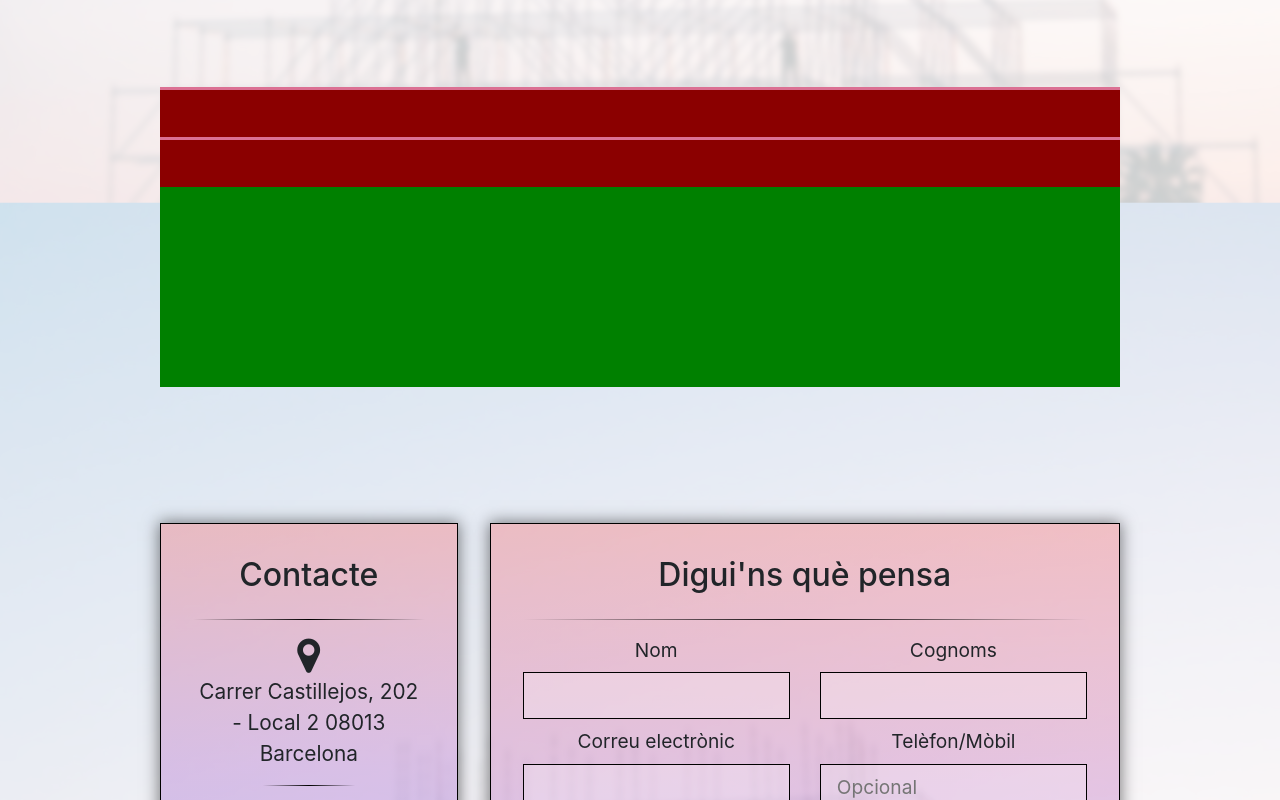
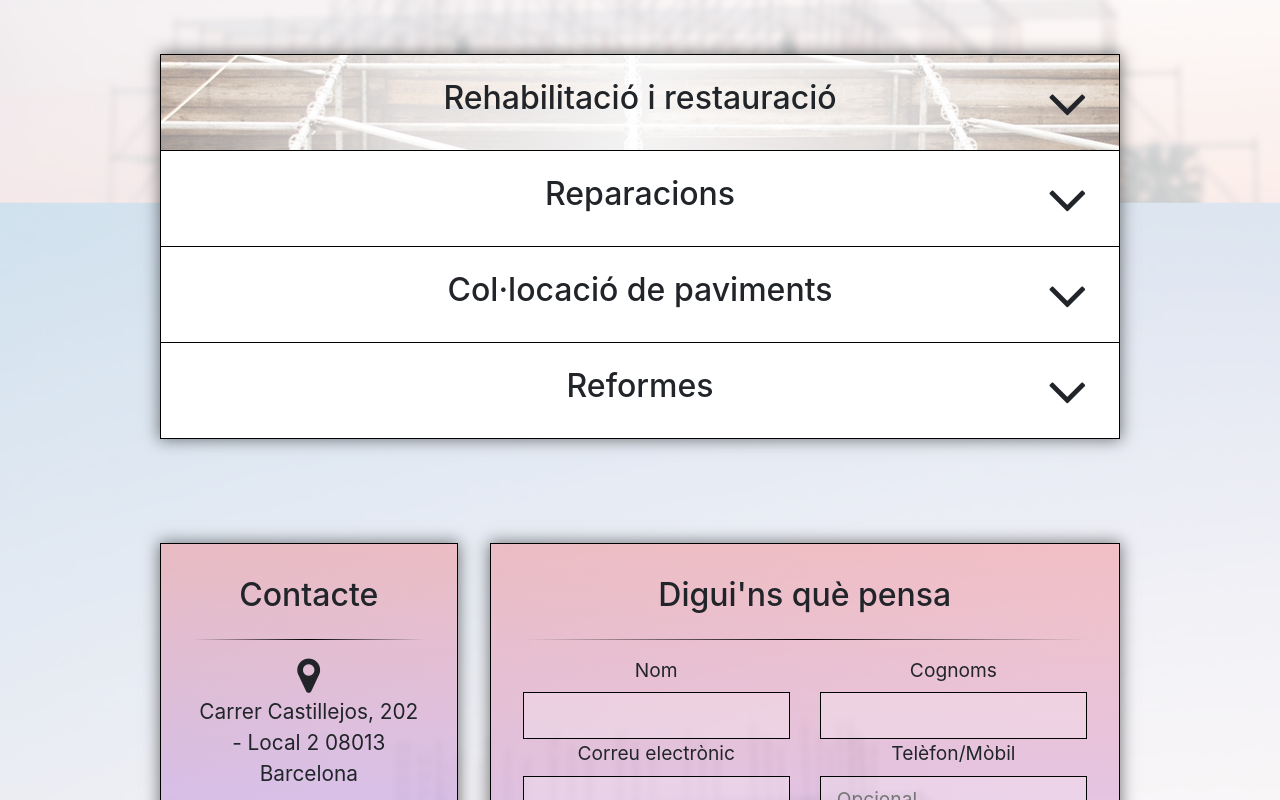
Before and after one commit to Artagok/preintser, a React (Create React App) app: page / in a window 1280 px wide. Shown: the part 1660-2460 px from the top of the page. Built offline with nearby package versions, Linux system fonts and the light colour scheme.

Commit message:
21/01/2020 - Services + Resizing

```diff
--- a/src/compontents/About.css
+++ b/src/compontents/About.css
@@ -42,7 +42,7 @@
 }
 
 .associations-wrapper {
-  margin: 2rem 0;
+  margin: 2rem 0 0 0;
 }
 .associations-wrapper img {
   margin: 0 1rem;
--- a/src/compontents/Contact.css
+++ b/src/compontents/Contact.css
@@ -1,5 +1,5 @@
 .contact-wrapper {
-  padding: 8.5rem 0 10rem 0;
+  padding: 6.5rem 0 10rem 0;
   display: flex;
   justify-content: center;
 }
--- a/src/compontents/Home.css
+++ b/src/compontents/Home.css
@@ -1,5 +1,5 @@
 .home-wrapper {
-  padding-top: 105px;
+  padding: 6.5rem 0 0 0;
   display: flex;
   justify-content: center;
   align-items: center;
--- a/src/compontents/Navbar.css
+++ b/src/compontents/Navbar.css
@@ -18,7 +18,7 @@
 }
 
 .navbar-brand {
-  width: 10rem;
+  width: 8rem;
   min-width: 5rem;
 }
 
--- a/src/compontents/Services.css
+++ b/src/compontents/Services.css
@@ -8,17 +8,68 @@
 .accordion-wrapper {
   width: 75%;
   /* display: flex; */
-  height: 300px;
-  background-color: green;
+  /* height: 300px; */
+  text-align: center;
+  box-shadow: 0px 0px 15px 1px rgba(0, 0, 0, 0.5);
 }
 .toggler {
   width: 100%;
-  height: 50px;
-  background-color: darkred;
-  border-top: 3px solid palevioletred;
+  height: 6rem;
+  background-color: white;
+  border: 1px solid black;
+  border-top: none;
+  display: flex;
+  justify-content: center;
+  align-items: center;
+  cursor: pointer;
+}
+.accordion-wrapper:first-child {
+  border-top: 1px solid black;
+}
+.fa-angle-down {
+  position: absolute;
+  right: 15%;
+  font-size: 4rem;
+  transition: all 0.3s linear;
+  -moz-transition: all 0.3s linear;
+  -webkit-transition: all 0.3s linear;
+}
+.open {
+  -webkit-transform: rotate(180deg);
+  -moz-transform: rotate(180deg);
+  -ms-transform: rotate(180deg);
+  -o-transform: rotate(180deg);
+  transform: rotate(180deg);
+}
+#toggler1 {
+  background-image: linear-gradient(
+      90deg,
+      rgba(255, 255, 255, 0.55) 0%,
+      rgba(255, 255, 255, 0.85) 25%,
+      rgba(255, 255, 255, 0.95) 50%,
+      rgba(255, 255, 255, 0.85) 75%,
+      rgba(255, 255, 255, 0.55) 100%
+    ),
+    url("../assets/img/services/services1.jpg");
+  background-position: 50% 40%;
 }
 .content {
   width: 100%;
-  height: 50px;
-  background-color: red;
+  background: linear-gradient(
+    180deg,
+    rgba(255, 0, 0, 0.2) 0%,
+    rgba(127, 0, 170, 0.2) 50%,
+    rgba(0, 0, 255, 0.2) 100%
+  );
+  border: 1px solid black;
+  border-top: none;
+  font-size: 1.5rem;
+  padding: 1rem 0;
 }
+
+.col-md-6 {
+  margin: 0 !important;
+}
+.col-md-6 p {
+  margin-bottom: 0.5rem;
+}
--- a/src/compontents/Services.js
+++ b/src/compontents/Services.js
@@ -1,21 +1,82 @@
 import React, { useState, useEffect } from "react";
 import { LangContext } from "../lang-context";
-import { UncontrolledCollapse } from "reactstrap";
+import { UncontrolledCollapse, Row, Col } from "reactstrap";
 import "./Services.css";
 
 const Services = props => {
+  const [angles, setAngles] = useState(["", "", "", "", "", "", "", ""]);
+  // Toggle specific fa-angle
+  const setAngle = i => {
+    let arr = [...angles];
+    arr[i - 1] = arr[i - 1] ? "" : "open";
+    setAngles(arr);
+  };
+
+  const mapService = (a, h) => {
+    // Return first half or second half
+    // of the array passed by param
+    // mapped to <p>s</p>
+    return !h
+      ? a.slice(0, Math.ceil(a.length / 2)).map(s => <p>{s}</p>)
+      : a.slice(Math.ceil(a.length / 2), a.length).map(s => <p>{s}</p>);
+  };
+
   return (
     <LangContext.Consumer>
       {([lang, _]) => (
         <div className="services-wrapper" id="services">
           <div className="accordion-wrapper">
-            <div className="toggler" id="toggler"></div>
-            <UncontrolledCollapse toggler="#toggler">
-              <div className="content"></div>
+            {/*====== 1 - Rehabilitacion y restauracion ======*/}
+            <div className="toggler" id="toggler1" onClick={() => setAngle(1)}>
+              <h2>{lang.services._1.name}</h2>
+              <i className={`fa fa-angle-down ${angles[0]}`}></i>
+            </div>
+            <UncontrolledCollapse toggler="#toggler1">
+              <div className="content">
+                <Row noGutters={true}>
+                  <Col md="6">{mapService(lang.services._1.list, 0)}</Col>
+                  <Col md="6">{mapService(lang.services._1.list, 1)}</Col>
+                </Row>
+              </div>
             </UncontrolledCollapse>
-            <div className="toggler" id="toggler2"></div>
+            {/*====== 2 - Reparaciones ======*/}
+            <div className="toggler" id="toggler2" onClick={() => setAngle(2)}>
+              <h2>{lang.services._2.name}</h2>
+              <i className={`fa fa-angle-down ${angles[1]}`}></i>
+            </div>
             <UncontrolledCollapse toggler="#toggler2">
-              <div className="content"></div>
+              <div className="content">
+                <Row noGutters={true}>
+                  <Col md="6">{mapService(lang.services._2.list, 0)}</Col>
+                  <Col md="6">{mapService(lang.services._2.list, 1)}</Col>
+                </Row>
+              </div>
+            </UncontrolledCollapse>
+            {/*====== 3 - Colocacion de Pavimentos ======*/}
+            <div className="toggler" id="toggler3" onClick={() => setAngle(3)}>
+              <h2>{lang.services._3.name}</h2>
+              <i className={`fa fa-angle-down ${angles[2]}`}></i>
+            </div>
+            <UncontrolledCollapse toggler="#toggler3">
+              <div className="content">
+                <Row noGutters={true}>
+                  <Col md="6">{mapService(lang.services._3.list, 0)}</Col>
+                  <Col md="6">{mapService(lang.services._3.list, 1)}</Col>
+                </Row>
+              </div>
+            </UncontrolledCollapse>
+            {/*====== 4 - Reformas ======*/}
+            <div className="toggler" id="toggler4" onClick={() => setAngle(4)}>
+              <h2>{lang.services._4.name}</h2>
+              <i className={`fa fa-angle-down ${angles[3]}`}></i>
+            </div>
+            <UncontrolledCollapse toggler="#toggler4">
+              <div className="content">
+                <Row noGutters={true}>
+                  <Col md="6">{mapService(lang.services._4.list, 0)}</Col>
+                  <Col md="6">{mapService(lang.services._4.list, 1)}</Col>
+                </Row>
+              </div>
             </UncontrolledCollapse>
           </div>
         </div>
--- a/src/lang-context.js
+++ b/src/lang-context.js
@@ -58,6 +58,43 @@ export const langs = {
           "Reforç d'estructures",
           "Diagnòstic patològic",
           "Manteniment de comunitats de veïns"
+        ]
+      },
+      _2: {
+        name: "Reparacions",
+        list: [
+          "Escapaments d'aigua",
+          "Canvi de calderes",
+          "Humitats",
+          "Curtcircuits",
+          "Ferreteria",
+          "Lampisteria",
+          "Fontaneria",
+          "Paleta general"
+        ]
+      },
+      _3: {
+        name: "Col·locació de paviments",
+        list: [
+          "Marbre",
+          "Silestone",
+          "Porcellana",
+          "Granit",
+          "Terratzo",
+          "Gres",
+          "Parquet"
+        ]
+      },
+      _4: {
+        name: "Reformes",
+        list: [
+          "Pisos",
+          "Locals comercials",
+          "Cuines",
+          "Lavabos",
+          "Escales",
+          "Vestíbuls",
+          "Terrasses"
         ]
       }
     }
@@ -121,6 +158,43 @@ export const langs = {
           "Diagnóstico patológico",
           "Mantenimiento de comunidades de vecinos"
         ]
+      },
+      _2: {
+        name: "Reparaciones",
+        list: [
+          "Escapes de agua",
+          "Cambio de calderas",
+          "Humedades",
+          "Cortocircuitos",
+          "Herrería",
+          "Lampistería",
+          "Fontanería",
+          "Albañilería general"
+        ]
+      },
+      _3: {
+        name: "Col·locació de paviments",
+        list: [
+          "Mármol",
+          "Silestone",
+          "Porcelanato",
+          "Granito",
+          "Terrazo",
+          "Gres",
+          "Parquet"
+        ]
+      },
+      _4: {
+        name: "Reformes",
+        list: [
+          "Pisos",
+          "Locales comerciales",
+          "Cocinas",
+          "Cuartos de baño",
+          "Escaleras",
+          "Vestíbulos",
+          "Terrados"
+        ]
       }
     }
   },
@@ -170,7 +244,7 @@ export const langs = {
     },
     services: {
       _1: {
-        name: "Rehabilitation and restauration",
+        name: "Rehabilitation and restoration",
         list: [
           "Amiant related works",
           "Downspouts",
@@ -182,6 +256,42 @@ export const langs = {
           "Pathological diagnosis",
           "Residents' association"
         ]
+      },
+      _2: {
+        name: "Repairs",
+        list: [
+          "Water leaks",
+          "Boiler replacements",
+          "Humidity",
+          "Short circuits",
+          "Smithy",
+          "Plumbing",
+          "Brickwork"
+        ]
+      },
+      _3: {
+        name: "Pavement placement",
+        list: [
+          "Marble",
+          "Silestone",
+          "Porcelain",
+          "Granite",
+          "Terrazzo",
+          "Stoneware",
+          "Parquet"
+        ]
+      },
+      _4: {
+        name: "Reformations",
+        list: [
+          "Flats",
+          "Shops",
+          "Kitchens",
+          "Bathrooms",
+          "Stairways",
+          "Hallways",
+          "Roofs"
+        ]
       }
     }
   }
```
Also changed, not shown: src/assets/img/services/services1.jpg (added).
